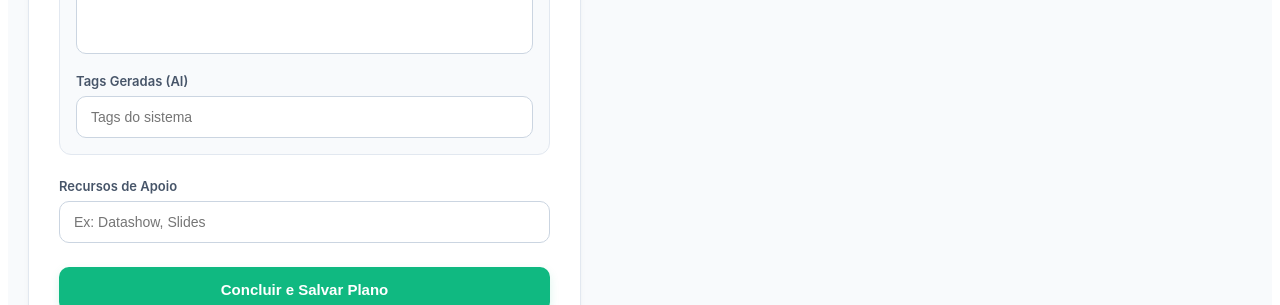
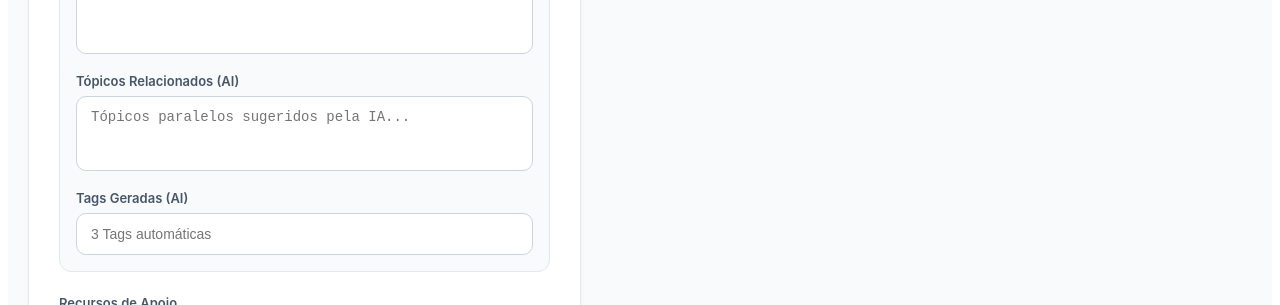
Before and after one commit to analauraboliveira/Desafio-V-Lab, a React (Create React App) app in the folder frontend/: page / in a window 1280 px wide. Shown: the part 836-1141 px from the top of the page. Built offline with nearby package versions, Linux system fonts and the light colour scheme; no server answers.

Commit message:
tópicos relacionados

```diff
--- a/frontend/src/App.js
+++ b/frontend/src/App.js
@@ -8,6 +8,7 @@ function App() {
   const [dataPrevista, setDataPrevista] = useState('');
   const [disciplina, setDisciplina] = useState('');
   const [conteudos, setConteudos] = useState('');
+  const [topicos, setTopicos] = useState(''); // <-- NOVO ESTADO PARA OS TÓPICOS
   const [recursos, setRecursos] = useState('');
   const [tags, setTags] = useState('');
 
@@ -32,9 +33,7 @@ function App() {
 
   const carregarPlanos = async () => {
     try {
-      // TRATAMENTO DA TAG: Limpa o símbolo '#' e espaços extras para não quebrar a rota da API
       const tagTratada = filtroTag.replace('#', '').trim();
-
       const queryParams = new URLSearchParams({
         page: paginaAtual,
         titulo: buscaTitulo.trim(),
@@ -66,9 +65,15 @@ function App() {
       });
       if (!response.ok) throw new Error("Falha na API");
       const data = await response.json();
+
+      // Mapeia os retornos do backend para os estados do React
       setConteudos(data.conteudos || '');
+      setTopicos(data.topicos || data.topicos_relacionados || ''); // <-- CAPTURA OS TÓPICOS DA API
+
       if (data.tags && Array.isArray(data.tags)) {
-        setTags(data.tags.join(', '));
+        setTags(data.tags.slice(0, 3).join(', ')); // Garante o limite de 3 tags sugeridas
+      } else if (data.tags) {
+        setTags(data.tags);
       }
     } catch (error) {
       setErroIA("A IA demorou a responder. Tente novamente.");
@@ -83,6 +88,8 @@ function App() {
       alert("Preencha todos os campos obrigatórios.");
       return;
     }
+    // Inclui a propriedade de tópicos ao salvar se o seu banco aceitar,
+    // caso contrário ele apenas exibe na tela durante a geração.
     const novoPlano = { titulo, objetivo, ementa, data_prevista: dataPrevista, disciplina, conteudos, recursos, tags };
     try {
       const response = await fetch(`${API_URL}/planos`, {
@@ -111,10 +118,9 @@ function App() {
 
   const limparFormulario = () => {
     setTitulo(''); setObjetivo(''); setEmenta(''); setDataPrevista('');
-    setDisciplina(''); setConteudos(''); setRecursos(''); setTags(''); setErroIA('');
+    setDisciplina(''); setConteudos(''); setTopicos(''); setRecursos(''); setTags(''); setErroIA('');
   };
 
-  // Objeto de estilos unificados (Design Premium SaaS)
   const styles = {
     input: {
       width: '100%',
@@ -203,9 +209,15 @@ function App() {
                   <textarea style={{ ...styles.input, height: '75px', resize: 'none', backgroundColor: '#ffffff' }} value={conteudos} readOnly />
                 </div>
 
+                {/* NOVO CAMPO VISUAL PARA OS TÓPICOS RELACIONADOS */}
+                <div style={{ marginBottom: '12px' }}>
+                  <label style={styles.label}>Tópicos Relacionados (AI)</label>
+                  <textarea style={{ ...styles.input, height: '75px', resize: 'none', backgroundColor: '#ffffff' }} value={topicos} readOnly placeholder="Tópicos paralelos sugeridos pela IA..." />
+                </div>
+
                 <div>
                   <label style={styles.label}>Tags Geradas (AI)</label>
-                  <input type="text" style={{ ...styles.input, backgroundColor: '#ffffff' }} value={tags} readOnly placeholder="Tags do sistema" />
+                  <input type="text" style={{ ...styles.input, backgroundColor: '#ffffff' }} value={tags} readOnly placeholder="3 Tags automáticas" />
                 </div>
               </div>
 
```
